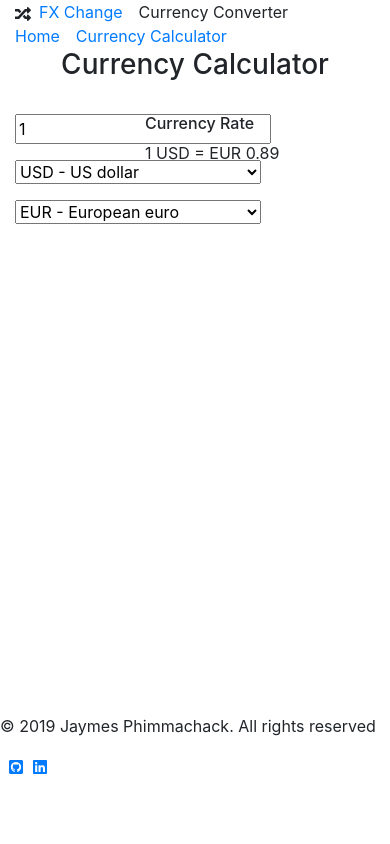
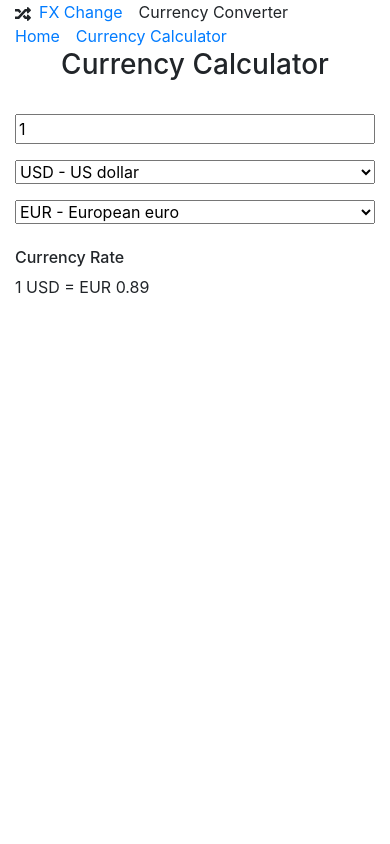
Before and after one commit to JaymesPhimmachack/currency-converter, a React (Create React App) app: page /currency-calculator in a window 390 px wide. Shown: the top 844 px of the page. Built offline with nearby package versions, Linux system fonts and the light colour scheme; no server answers.

Commit message:
add responsive style

```diff
--- a/src/CurrencyCalculator.js
+++ b/src/CurrencyCalculator.js
@@ -37,7 +37,7 @@ class CurrencyCalculator extends React.Component {
             <div className="row">
                 <h3 className="text-center col-12">Currency Calculator</h3>
 
-            <div className="col-4 mt-4 view">
+                <div className="col-xs-12 col-md-4 mt-4">
                     <CurrencyQuery
                         handleCurrencyResponse={this.handleCurrencyResponse}
                         handleCalculatorInput={this.handleCalculatorInput}
@@ -45,10 +45,11 @@ class CurrencyCalculator extends React.Component {
                         handleCalculatorSecondSelectChange = {this.handleCalculatorSecondSelectChange}
                     />
                 </div>
-                <div className="col-8 mt-4 view">
+                <div className="col-xs-12 col-md-8 mt-4 vh-100">
                     <h6>Currency Rate</h6>
                     <span>{this.state.unit} {this.state.baseCurrency}</span>  = <span>{this.state.crossCurrency} {this.state.rate * this.state.unit}</span>
                 </div>
+
         </div>
         );
     }
--- a/src/CurrencyQuery.js
+++ b/src/CurrencyQuery.js
@@ -116,8 +116,8 @@ class CurrencyQuery extends React.Component {
 
         return (
              <form>
-                <input type="number" value={this.state.unit} onChange={this.handleInputChange} className="mb-3"/>
-                <select value={this.state.baseCurrency} onChange={this.handleFirstSelectChange} className="mb-3">
+                <input type="number" value={this.state.unit} onChange={this.handleInputChange} className="mb-3 mr-2 d-flex w-100"/>
+                <select value={this.state.baseCurrency} onChange={this.handleFirstSelectChange} className="mb-3 mr-2 d-flex w-100">
                   <option value="USD">USD  - US dollar</option>
                   <option value="EUR">EUR  - European euro</option>
                   <option value="JPY">JPY  - Japanese yen</option>
@@ -153,7 +153,7 @@ class CurrencyQuery extends React.Component {
                   <option value="ZAR">ZAR  - South African rand</option>
                 </select>
               { location.pathname === '/currency-calculator' &&
-                <select value={this.state.crossCurrency} onChange={this.handleSecondSelectChange}>
+                <select value={this.state.crossCurrency} onChange={this.handleSecondSelectChange} className="d-flex w-100">
                   <option value="USD">USD  - US dollar</option>
                   <option value="EUR">EUR  - European euro</option>
                   <option value="JPY">JPY  - Japanese yen</option>
--- a/src/ExchangeRate.js
+++ b/src/ExchangeRate.js
@@ -98,14 +98,14 @@ class ExchangeRate extends React.Component {
           <div>
             <h3 className="text-center">Exchange Rate</h3>
             <div className="row">
-            <div className="col-4 mt-4">
+            <div className="col-xs-12 col-md-4 mt-4">
               <CurrencyQuery
                 handleCurrenciesResponse={this.handleCurrenciesResponse}
                 handleRateTableInput={this.handleRateTableInput}
                 handleRateTableFirstSelectChange={this.handleRateTableFirstSelectChange}
               />
             </div>
-              <div className="col-8 mt-4">
+              <div className="col-xs-12 col-md-8 mt-4">
             <h6>Rate Table</h6>
 
             { this.renderTable() }
```
Lines whose indentation alone changed are shown as unchanged.
